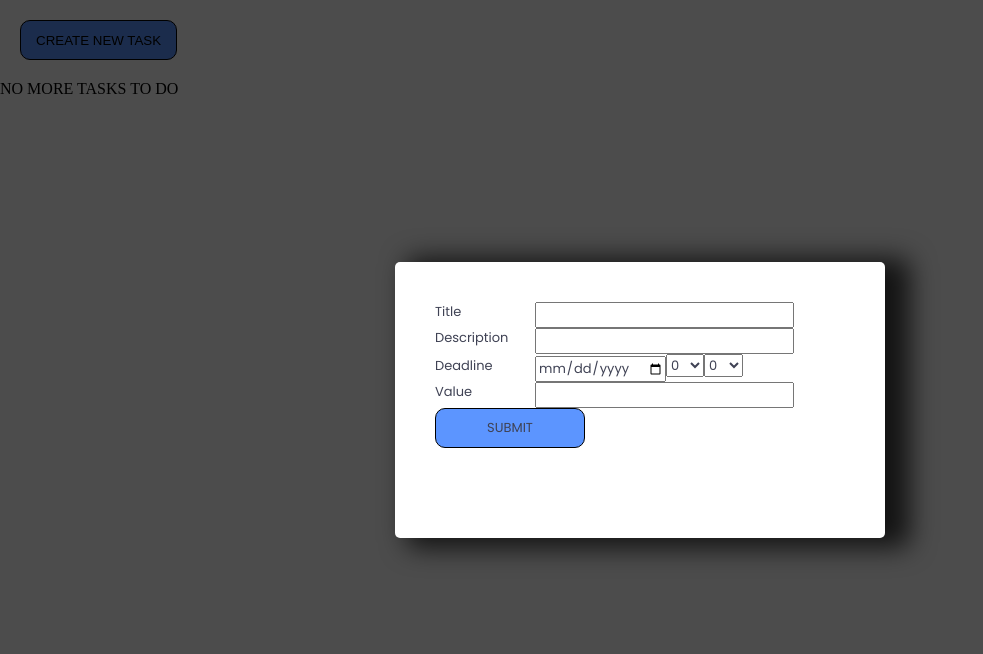
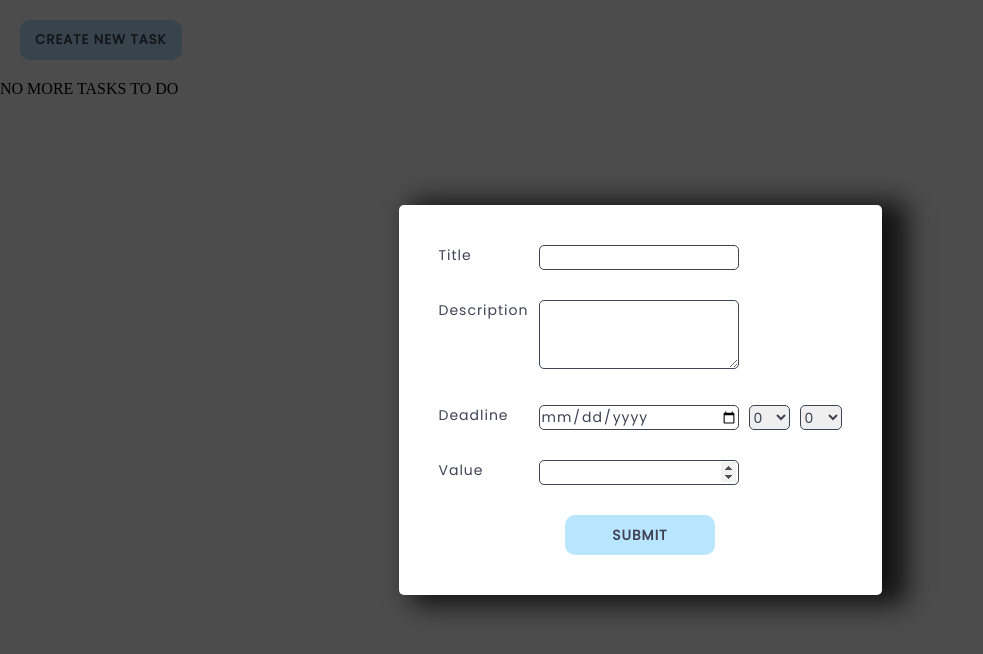
Before and after one commit to brainode-code/braincode, an Angular app: page / in a window 1280 px wide. Both pictures are taken after a click on the button "CREATE NEW TASK". Shown: the top 654 px of the page, without its empty margins (0-983 px from the left). Built offline with nearby package versions, Linux system fonts and the light colour scheme.

Commit message:
Style of the form

```diff
--- a/src/app/board/board.component.html
+++ b/src/app/board/board.component.html
@@ -1,7 +1,7 @@
 <section>
     <button class="btn-primary" (click)="add()">Create new task</button>
 <app-modal *ngIf="visible">
-    <!-- <app-form *ngIf="visible" (newArr)="newArrHandler($event)"></app-form> -->
+    <app-form *ngIf="visible" (newArr)="newArrHandler($event)"></app-form>
     <app-form></app-form>
     </app-modal>
 
--- a/src/app/form/error-field/error-field.component.scss
+++ b/src/app/form/error-field/error-field.component.scss
@@ -1,4 +1,13 @@
+@import "../../../assets/colors";
+
 .error-msg {
-    color: #a94442;
-    margin-right: 15px;
+    color: $color-red-warning;
+    background-color: rgba(255, 204, 204, 0.7);
+    font-size: 11px;
+    padding: 2px;
+    padding-left: 10px;
+    opacity: 70%;
+    border: .5px solid  $color-red-warning;
+    border-radius: 5px;
+    font-style: italic;
   }
--- a/src/app/form/form.component.html
+++ b/src/app/form/form.component.html
@@ -1,119 +1,106 @@
-
 <div class="form-container">
   <form [formGroup]="formGroup" (ngSubmit)="onSubmit(formGroup)">
     <div class="form-group" [ngClass]="checkerCss('title')">
-
       <label>
-              <div class="title"> Title </div>
-
-              <div clas="abc">
-
-                <input type="text" formControlName="title" name="title">
+        <div class="title">Title</div>
+        <input type="text" formControlName="title" name="title" />
+      </label>
+      <div class="error">
+        <app-error-field
+          [displayError]="isFieldValid('title')"
+          errorMsg="Please provide title"
+        >
+        </app-error-field>
+      </div>
     </div>
 
-
-
+    <!-- <div class="form-group" [ngClass]="checkerCss('description')">
+      <label>
+        <div class="title">Description</div>
+        <input type="text" formControlName="description" name="description" />
       </label>
 
-
-
-            <app-error-field [displayError]="isFieldValid('title')" errorMsg="Please provide title">
+      <div class="error">
+        <app-error-field
+          [displayError]="isFieldValid('description')"
+          errorMsg="Please provide description"
+        >
         </app-error-field>
-        </div >
-
+      </div>
+    </div> -->
 
     <div class="form-group" [ngClass]="checkerCss('description')">
-
-            <label>
-                <div class="title">  Description </div>
-
-<div clas="abc">
-    <input type="text" formControlName="description" name="description">
-
+      <div class="row">
+        <label class="title">Description</label>
+        <div>
+          <textarea
+            class="form-control"
+            rows="3"
+            formControlName="description"
+            name="description"
+          ></textarea>
+        </div>
+      </div>
+      <div class="error">
+        <app-error-field
+          [displayError]="isFieldValid('description')"
+          errorMsg="Please provide description"
+        >
+        </app-error-field>
+      </div>
     </div>
 
-
-            </label>
-
-
-
-            </div>
-
-            <app-error-field [displayError]="isFieldValid('description')" errorMsg="Please provide description">
-            </app-error-field>
-
-
-
-
     <div class="form-group" [ngClass]="checkerCss('deadline')">
-
+      <div class="date-container">
         <label>
           <div class="title">Deadline</div>
-
-                <div clas="abc-date">
-
-                    <input type="date" formControlName="deadline" name="deadline">
-                </div>
-
-
-
+          <input type="date" formControlName="deadline" name="deadline" />
         </label>
-
-
-                <app-error-field [displayError]="isFieldValid('deadline')" errorMsg="Please provide Deadline date">
-                </app-error-field>
-
-
-<div class="select-form">
-
         <select formControlName="hours">
-        <option *ngFor="let option of generatorOptions(24,1)">
+          <option *ngFor="let option of generatorOptions(24, 1)">
             {{ option }}
           </option>
         </select>
 
-</div>
-
-
-
-
-<div class="select-form">
         <select formControlName="minutes">
-        <option *ngFor="let option of generatorOptions(3,15)">
+          <option *ngFor="let option of generatorOptions(3, 15)">
             {{ option }}
           </option>
         </select>
-
-
       </div>
-
-
-
+      <div class="error">
+        <app-error-field
+          [displayError]="isFieldValid('deadline')"
+          errorMsg="Please provide Deadline date"
+        >
+        </app-error-field>
+      </div>
     </div>
 
     <div class="form-group" [ngClass]="checkerCss('value')">
-            <div>
+      <label>
+        <div class="title">Value</div>
 
-                <label>
-                    <div class="title"> Value </div>
+        <input
+          class="value"
+          type="number"
+          min="0"
+          value="1"
+          formControlName="value"
+          name="value"
+        />
+      </label>
 
-                    <div clas="abc">
-
-                        <input class="value" type="number" min="0" value="1" formControlName="value" name="value">
+      <div class="error">
+        <app-error-field
+          [displayError]="isFieldValid('value')"
+          errorMsg="Please provide value"
+        >
+        </app-error-field>
       </div>
-
-
-                </label>
-            </div>
-
-
-            <app-error-field [displayError]="isFieldValid('value')" errorMsg="Please provide value">
-            </app-error-field>
     </div>
     <div>
       <button class="btn-primary" type="submit">Submit</button>
     </div>
-
   </form>
-
 </div>
--- a/src/app/form/form.component.scss
+++ b/src/app/form/form.component.scss
@@ -4,14 +4,21 @@
 
 * {
   font-family: 'Poppins', sans-serif;
-  color: #3f4254;
-  font-size: 13px;
+  color: $color-bright-gray;
+  font-size: 14px;
+  letter-spacing: 1px;
+}
 
+.row {
+display: inline-flex;
+}
+
+.title, textarea {
+  display: inline-flex;
 }
 
 .form-container {
   min-height: 100px;
-  // display: block;
   background-color: $color-white;
   margin: 20px;
   padding: 20px;
@@ -24,172 +31,50 @@
 }
 
 form {
-  // width: 350px;
-  width: 450px;
   display: block;
-  // flex-direction: column;
-  // justify-content: center;
-  // align-content: space-between;
-  margin-bottom: 50px;
   padding: 20px;
 }
 
-// input,
-// select {
-//   border-radius: 5px;
-//   outline: none;
-//   border: 0.5px solid $color-black;
-//   padding: 5px;
-//   margin: 5px 0;
-//   box-sizing: border-box;
-// }
+button {
+  margin: auto;
+  margin-top: 20px;
+}
 
 label {
-  display: inline-flex
+  display: inline-flex;
+}
+
+input, .form-control {
+  width: 200px;
+}
+
+input, select, textarea {
+   border: .5px solid $color-bright-gray;
+   border-radius: 5px;
+   outline: none;
 }
 
 .title {
   width: 100px;
 }
 
-.select-form, .date {
-display: inline-flex;
-
+.date-container {
+  display: inline-flex;
 }
 
-// .select-form {
-//   display: inline-flex;
+.error{
+margin-top: 10px;
+margin-bottom: 10px;
+}
 
-//   width: 100px;
-//   height: auto;
+select {
+  position: relative;
+  margin-left: 10px;
+}
 
-// }
-
-
-
-
-
-
-
-
-
-
-
-
-
-
-
-
-
-
-
-
-
-// .title {
-//   width: 100%;
-//   display: inline-flex;
-// }
-// .test {
-//   width: 100%;
-// }
-
-// // .select-form, .test {
-// //   display: inline-flex;
-// //   flex-direction: row;
-// // }
-
-// .test, .select-form {
-// display: flex;
-// }
-
-
-// // select {
-// //   display: inline-flex;
-// // }
-
-// .input-container {
-//   display: block;
-// }
-
-// // input,
-// // select {
-// //   border-radius: 5px;
-// //   outline: none;
-// //   border: 0.5px solid $color-black;
-// //   padding: 5px;
-// //   margin: 5px 0;
-// //   box-sizing: border-box;
-// // }
-
-// .errorMessage {
-//   margin-left: 20px;
-// }
-
-
-
-// .error {
-//   font-size: 12px;
-//   display: block;
-//   color: $color-red-warning;
-//   border: 1px solid $color-red-warning;
-//   background-color: $color-salmon;
-//   border-radius: 5px;
-//   padding: 10px;
-// }
-
-// // .material-icons {
-// //   font-size: 14px;
-// //   padding-bottom: 1px;
-// //   position: absolute;
-// // }
-
-// // .date {
-// //   margin-right: 30px;
-// // }
-
-// // .select-date,
-// // .date {
-// //   max-width: 150px;
-// //   display: inline-flex;
-// // }
-
-// // select {
-// //   margin-left: 15px;
-// // }
-
-// // button {
-// //   margin-left: 30px;
-// // }
-
-// // .taskList {
-// //   font-weight: bold;
-// //   .title {
-// //     margin-top: 10px;
-// //     margin-bottom: 10px;
-// //   }
-
-
-// //   input {
-// //     margin-bottom: 10px;
-// //   }
-
-//   .btn-primary {
-//     margin-top: 20px;
-//   }
-
-//   // .submit {
-//   //   display: flex;
-//   //   justify-content: center;
-//   // }
-//   .value::-webkit-inner-spin-button,
-//   .valkue::-webkit-outer-spin-button {
-//     opacity: 1;
-//   }
-
-//   // .form-group {
-//   //   display: flex;
-//   //   flex-direction: column;
-//   //   align-items: flex-end;
-//   //   padding-left: 30px;
-//   // }
-//   // opacity: 1;
+.form-group {
+  margin-bottom: 30px;
+}
+input[type=number]::-webkit-inner-spin-button {
+  opacity: 1
+}
--- a/src/assets/_buttons.scss
+++ b/src/assets/_buttons.scss
@@ -4,8 +4,8 @@
     box-sizing: border-box;
     height: 40px;
     min-width: 150px;
-    border: 1px solid $color-black;
     border-radius: 10px;
+    border: none;
     outline: 0;
     cursor: pointer;
     text-transform: uppercase;
@@ -13,10 +13,14 @@
     display: flex;
     align-items: center;
     justify-content: center;
-    background-color: transparent;
+    letter-spacing: 1px;
 }
 
 .btn-primary {
     @include button-primary-common();
-    background-color: #5c95ff;
+    background-color: #b9e6ff;
+    font-family: 'Poppins', sans-serif;
+    color: $color-bright-gray;
+    font-weight: bold;
+
 }
--- a/src/assets/_colors.scss
+++ b/src/assets/_colors.scss
@@ -2,3 +2,4 @@ $color-black: #000000;
 $color-white: #ffff;
 $color-red-warning: #ff0000;
 $color-salmon: #ffcccc;
+$color-bright-gray: #3f4254;
```
Lines whose indentation alone changed are shown as unchanged.
